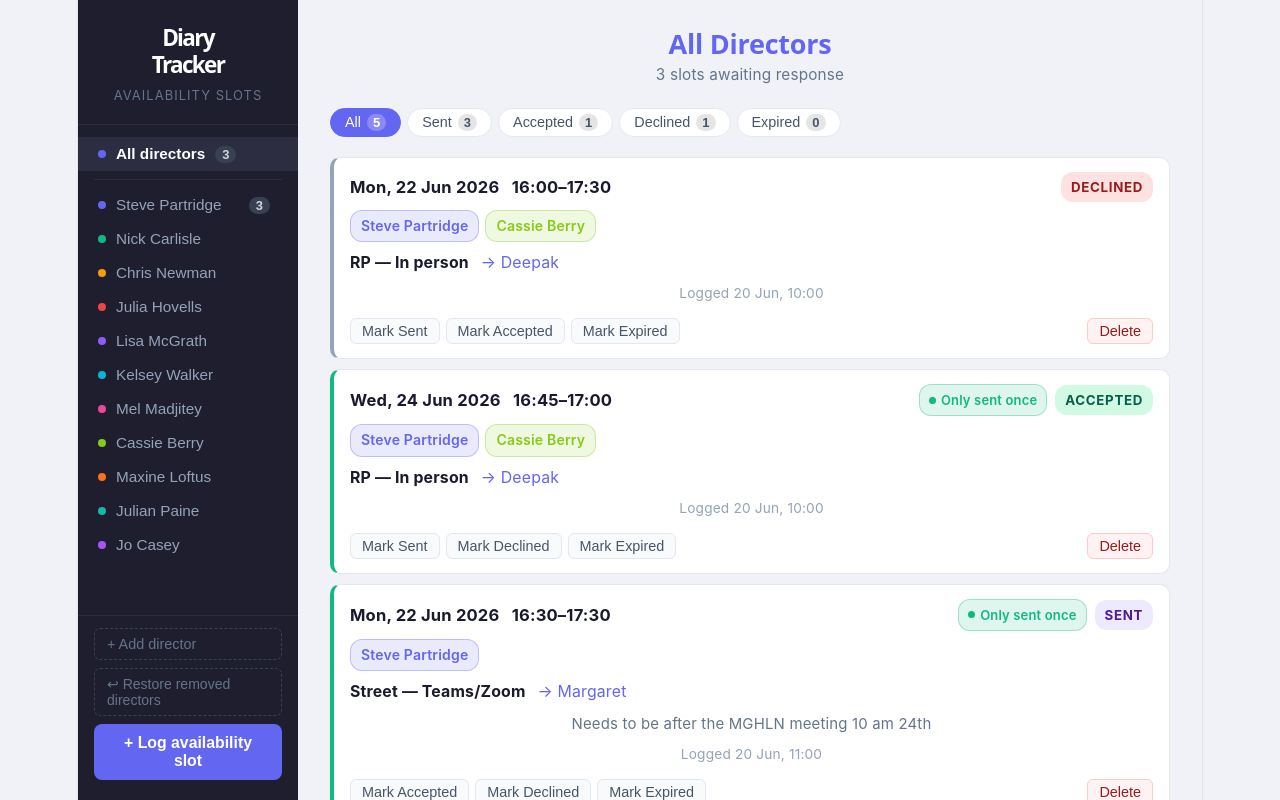
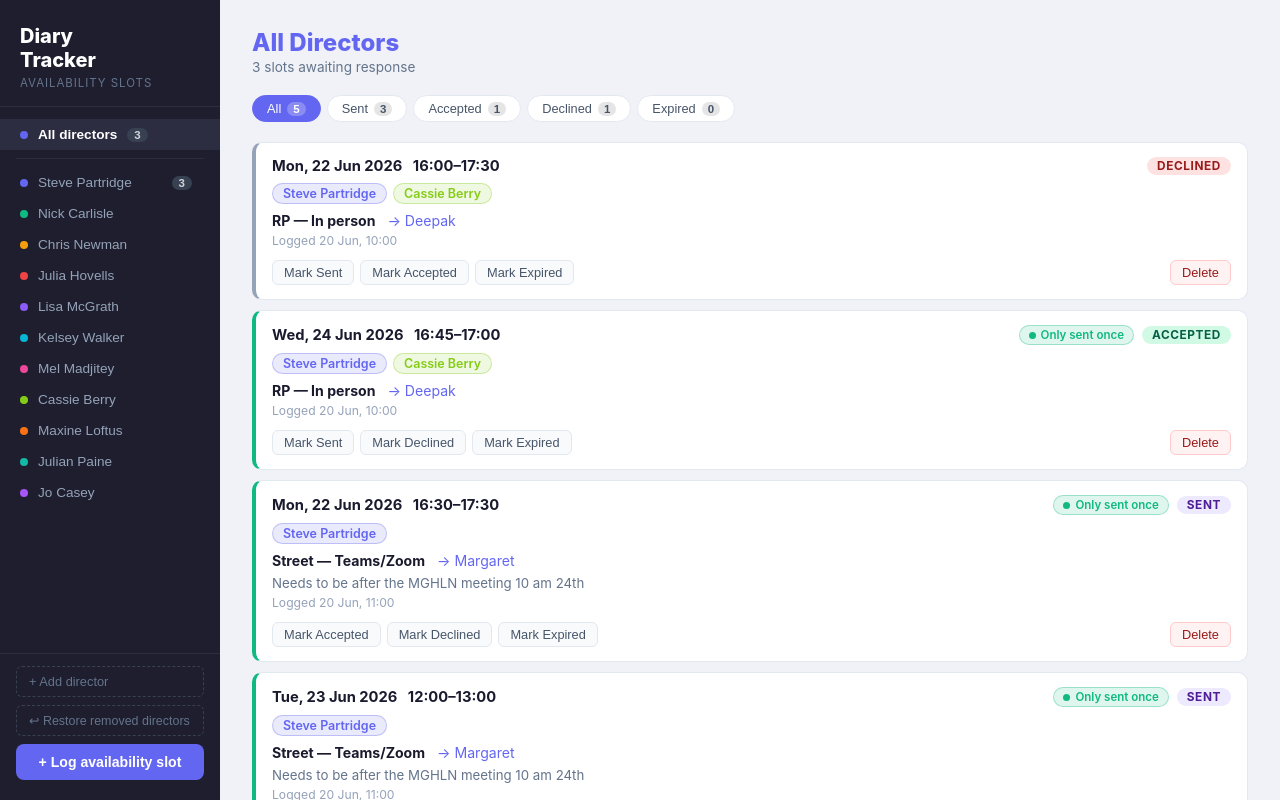
Before and after one commit to liamccmail/diary-slots, a React (Vite) app: page / in a window 1280 px wide. Built offline with nearby package versions, Linux system fonts and the light colour scheme.

Commit message:
Remove max-width constraint so app fills full window width

```diff
--- a/src/index.css
+++ b/src/index.css
@@ -1,111 +1,14 @@
-:root {
-  --text: #6b6375;
-  --text-h: #08060d;
-  --bg: #fff;
-  --border: #e5e4e7;
-  --code-bg: #f4f3ec;
-  --accent: #aa3bff;
-  --accent-bg: rgba(170, 59, 255, 0.1);
-  --accent-border: rgba(170, 59, 255, 0.5);
-  --social-bg: rgba(244, 243, 236, 0.5);
-  --shadow:
-    rgba(0, 0, 0, 0.1) 0 10px 15px -3px, rgba(0, 0, 0, 0.05) 0 4px 6px -2px;
+*, *::before, *::after { box-sizing: border-box; }
 
-  --sans: system-ui, 'Segoe UI', Roboto, sans-serif;
-  --heading: system-ui, 'Segoe UI', Roboto, sans-serif;
-  --mono: ui-monospace, Consolas, monospace;
-
-  font: 18px/145% var(--sans);
-  letter-spacing: 0.18px;
-  color-scheme: light dark;
-  color: var(--text);
-  background: var(--bg);
+body {
+  margin: 0;
   font-synthesis: none;
   text-rendering: optimizeLegibility;
   -webkit-font-smoothing: antialiased;
-  -moz-osx-font-smoothing: grayscale;
-
-  @media (max-width: 1024px) {
-    font-size: 16px;
-  }
-}
-
-@media (prefers-color-scheme: dark) {
-  :root {
-    --text: #9ca3af;
-    --text-h: #f3f4f6;
-    --bg: #16171d;
-    --border: #2e303a;
-    --code-bg: #1f2028;
-    --accent: #c084fc;
-    --accent-bg: rgba(192, 132, 252, 0.15);
-    --accent-border: rgba(192, 132, 252, 0.5);
-    --social-bg: rgba(47, 48, 58, 0.5);
-    --shadow:
-      rgba(0, 0, 0, 0.4) 0 10px 15px -3px, rgba(0, 0, 0, 0.25) 0 4px 6px -2px;
-  }
-
-  #social .button-icon {
-    filter: invert(1) brightness(2);
-  }
 }
 
 #root {
-  width: 1126px;
-  max-width: 100%;
-  margin: 0 auto;
-  text-align: center;
-  border-inline: 1px solid var(--border);
-  min-height: 100svh;
+  width: 100%;
+  height: 100vh;
   display: flex;
-  flex-direction: column;
-  box-sizing: border-box;
 }
-
-body {
-  margin: 0;
-}
-
-h1,
-h2 {
-  font-family: var(--heading);
-  font-weight: 500;
-  color: var(--text-h);
-}
-
-h1 {
-  font-size: 56px;
-  letter-spacing: -1.68px;
-  margin: 32px 0;
-  @media (max-width: 1024px) {
-    font-size: 36px;
-    margin: 20px 0;
-  }
-}
-h2 {
-  font-size: 24px;
-  line-height: 118%;
-  letter-spacing: -0.24px;
-  margin: 0 0 8px;
-  @media (max-width: 1024px) {
-    font-size: 20px;
-  }
-}
-p {
-  margin: 0;
-}
-
-code,
-.counter {
-  font-family: var(--mono);
-  display: inline-flex;
-  border-radius: 4px;
-  color: var(--text-h);
-}
-
-code {
-  font-size: 15px;
-  line-height: 135%;
-  padding: 4px 8px;
-  background: var(--code-bg);
-}
```
